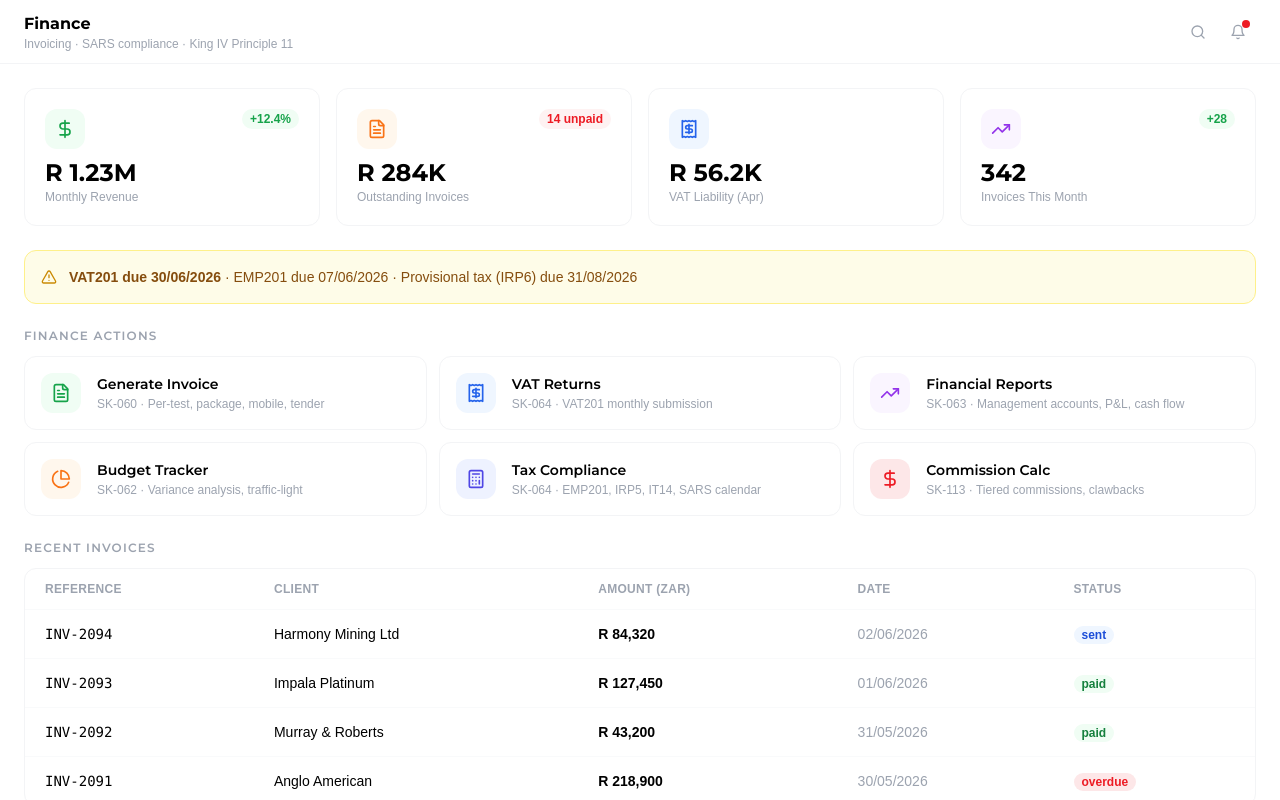
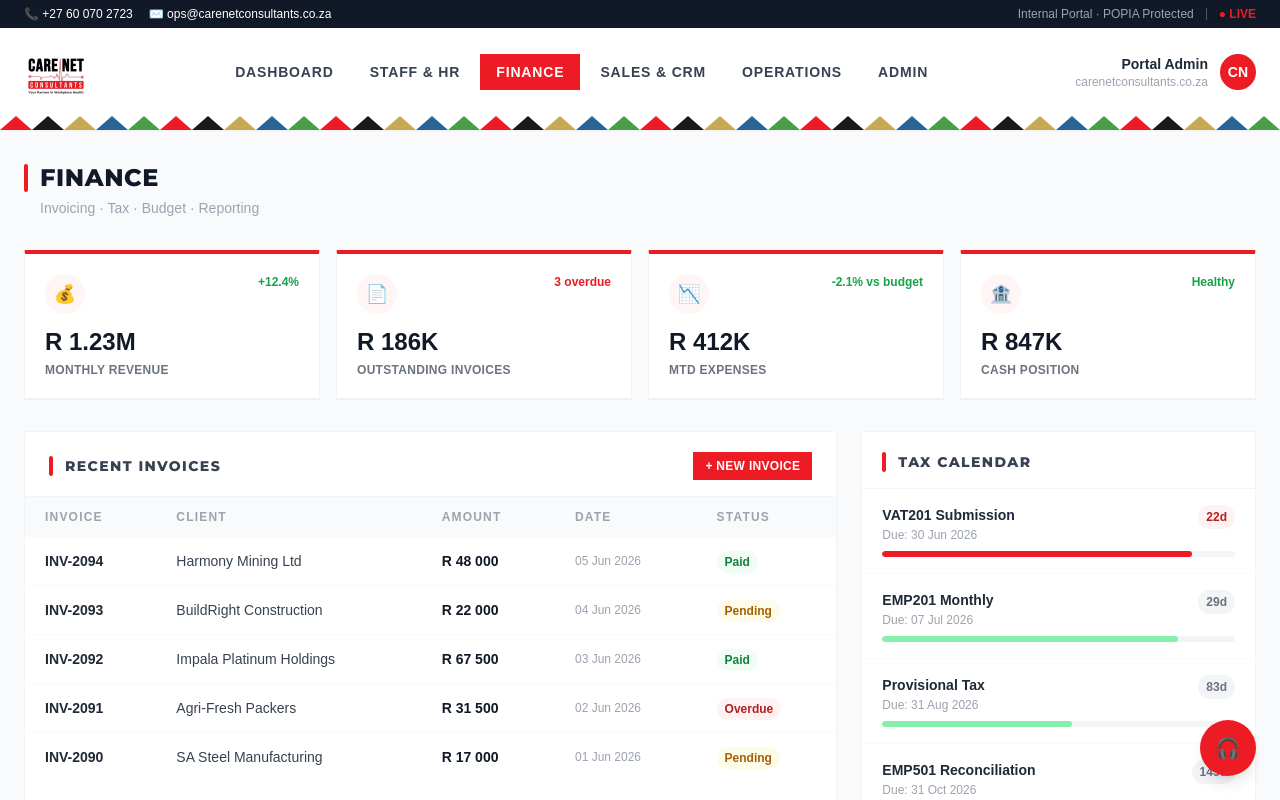
Before and after one commit to IT-CnC-Auto/cnc-portal, a Next.js app: page /finance in a window 1280 px wide. Shown: the top 800 px of the page. Built offline with nearby package versions, Linux system fonts and the light colour scheme.

Commit message:
Refactor FinancePage component with new features

```diff
--- a/app/(portal)/finance/page.tsx
+++ b/app/(portal)/finance/page.tsx
@@ -1,133 +1,182 @@
-import type { Metadata } from 'next'
-import { DollarSign, FileText, Receipt, TrendingUp, PieChart, AlertTriangle, Calculator } from 'lucide-react'
-import { Header } from '@/components/layout/Header'
-import { StatCard } from '@/components/ui/StatCard'
+"use client";
+import { useState } from "react";
+const CNC_RED = "#ED1B24";
 
-export const metadata: Metadata = { title: 'Finance' }
+const AfricanDivider = () => (
+  <div className="w-full overflow-hidden" style={{ height: 14 }}>
+    <svg viewBox="0 0 800 14" className="w-full h-full" preserveAspectRatio="none">
+      {[...Array(40)].map((_, i) => (
+        <polygon key={i} points={`${i*20+10},0 ${i*20+20},14 ${i*20},14`}
+          fill={i%5===0?CNC_RED:i%5===1?"#1a1a1a":i%5===2?"#c8a850":i%5===3?"#2a6496":"#4a9e4a"} />
+      ))}
+    </svg>
+  </div>
+);
+const SectionLabel = ({ children }: { children: React.ReactNode }) => (
+  <div className="flex items-center gap-3 mb-5">
+    <div className="w-1 h-5 rounded-full" style={{ background: CNC_RED }} />
+    <h2 className="text-xs font-black uppercase tracking-widest text-gray-500">{children}</h2>
+  </div>
+);
+const KpiCard = ({ icon, value, label, badge, badgeColor }: { icon:string;value:string;label:string;badge:string;badgeColor:string }) => (
+  <div className="bg-white rounded-sm border border-gray-100 shadow-sm overflow-hidden" style={{ borderTop:`4px solid ${CNC_RED}` }}>
+    <div className="p-5">
+      <div className="flex items-start justify-between mb-3">
+        <div className="w-10 h-10 rounded-full flex items-center justify-center text-lg" style={{ background:"#fff5f5" }}>{icon}</div>
+        <span className="text-xs font-bold" style={{ color:badgeColor }}>{badge}</span>
+      </div>
+      <p className="text-2xl font-black text-gray-900 mb-1">{value}</p>
+      <p className="text-xs text-gray-500 uppercase tracking-wide font-semibold">{label}</p>
+    </div>
+  </div>
+);
 
-const financeStats = [
-  { title: 'Monthly Revenue', value: 'R 1.23M', change: '+12.4%', changePositive: true, icon: DollarSign, iconBg: 'bg-green-50', iconColor: 'text-green-600' },
-  { title: 'Outstanding Invoices', value: 'R 284K', change: '14 unpaid', changePositive: false, icon: FileText, iconBg: 'bg-orange-50', iconColor: 'text-orange-500' },
-  { title: 'VAT Liability (Apr)', value: 'R 56.2K', icon: Receipt, iconBg: 'bg-blue-50', iconColor: 'text-blue-600' },
-  { title: 'Invoices This Month', value: '342', change: '+28', changePositive: true, icon: TrendingUp, iconBg: 'bg-purple-50', iconColor: 'text-purple-600' },
-]
+const invoices = [
+  { number:"INV-2094", client:"Harmony Mining Ltd",      amount:"R 48 000", date:"05 Jun 2026", status:"Paid"    },
+  { number:"INV-2093", client:"BuildRight Construction",  amount:"R 22 000", date:"04 Jun 2026", status:"Pending" },
+  { number:"INV-2092", client:"Impala Platinum Holdings", amount:"R 67 500", date:"03 Jun 2026", status:"Paid"    },
+  { number:"INV-2091", client:"Agri-Fresh Packers",       amount:"R 31 500", date:"02 Jun 2026", status:"Overdue" },
+  { number:"INV-2090", client:"SA Steel Manufacturing",   amount:"R 17 000", date:"01 Jun 2026", status:"Pending" },
+];
 
-const actions = [
-  { label: 'Generate Invoice', icon: FileText, desc: 'SK-060 · Per-test, package, mobile, tender', color: 'green' },
-  { label: 'VAT Returns', icon: Receipt, desc: 'SK-064 · VAT201 monthly submission', color: 'blue' },
-  { label: 'Financial Reports', icon: TrendingUp, desc: 'SK-063 · Management accounts, P&L, cash flow', color: 'purple' },
-  { label: 'Budget Tracker', icon: PieChart, desc: 'SK-062 · Variance analysis, traffic-light', color: 'orange' },
-  { label: 'Tax Compliance', icon: Calculator, desc: 'SK-064 · EMP201, IRP5, IT14, SARS calendar', color: 'indigo' },
-  { label: 'Commission Calc', icon: DollarSign, desc: 'SK-113 · Tiered commissions, clawbacks', color: 'red' },
-]
+const taxCalendar = [
+  { item:"VAT201 Submission",  due:"30 Jun 2026", daysLeft:22, urgent:true  },
+  { item:"EMP201 Monthly",     due:"07 Jul 2026", daysLeft:29, urgent:false },
+  { item:"Provisional Tax",    due:"31 Aug 2026", daysLeft:83, urgent:false },
+  { item:"EMP501 Reconciliation",due:"31 Oct 2026",daysLeft:145,urgent:false },
+];
 
-const colorMap: Record<string, { bg: string; icon: string }> = {
-  green: { bg: 'bg-green-50', icon: 'text-green-600' },
-  blue: { bg: 'bg-blue-50', icon: 'text-blue-600' },
-  purple: { bg: 'bg-purple-50', icon: 'text-purple-600' },
-  orange: { bg: 'bg-orange-50', icon: 'text-orange-500' },
-  indigo: { bg: 'bg-indigo-50', icon: 'text-indigo-600' },
-  red: { bg: 'bg-cnc-red/10', icon: 'text-cnc-red' },
-}
-
-const recentInvoices = [
-  { ref: 'INV-2094', client: 'Harmony Mining Ltd', amount: 'R 84,320', date: '02/06/2026', status: 'sent' },
-  { ref: 'INV-2093', client: 'Impala Platinum', amount: 'R 127,450', date: '01/06/2026', status: 'paid' },
-  { ref: 'INV-2092', client: 'Murray & Roberts', amount: 'R 43,200', date: '31/05/2026', status: 'paid' },
-  { ref: 'INV-2091', client: 'Anglo American', amount: 'R 218,900', date: '30/05/2026', status: 'overdue' },
-]
-
-const invoiceStatus: Record<string, string> = {
-  sent: 'bg-blue-50 text-blue-700',
-  paid: 'bg-green-50 text-green-700',
-  overdue: 'bg-cnc-red/10 text-cnc-red',
-}
+const statusStyle: Record<string,string> = {
+  Paid:    "bg-green-50 text-green-700",
+  Pending: "bg-yellow-50 text-yellow-700",
+  Overdue: "bg-red-50 text-red-700",
+};
 
 export default function FinancePage() {
+  const [activeNav, setActiveNav] = useState("Finance");
+  const navItems = ["Dashboard","Staff & HR","Finance","Sales & CRM","Operations","Admin"];
   return (
-    <>
-      <Header title="Finance" subtitle="Invoicing · SARS compliance · King IV Principle 11" />
-      <main className="flex-1 p-6 space-y-6">
-        <div className="grid grid-cols-2 lg:grid-cols-4 gap-4">
-          {financeStats.map((s) => (
-            <StatCard key={s.title} {...s} />
-          ))}
+    <div className="min-h-screen bg-gray-50">
+      <div className="bg-gray-900 text-white text-xs px-6 py-1.5 flex justify-between items-center">
+        <div className="flex gap-4"><span>📞 +27 60 070 2723</span><span>✉️ ops@carenetconsultants.co.za</span></div>
+        <div className="flex gap-3 items-center">
+          <span className="text-gray-400">Internal Portal · POPIA Protected</span>
+          <span className="w-px h-3 bg-gray-600" />
+          <span style={{ color:CNC_RED }} className="font-bold">● LIVE</span>
+        </div>
+      </div>
+      <header className="bg-white shadow-sm sticky top-0 z-20">
+        <div className="max-w-screen-xl mx-auto px-6 py-3 flex items-center justify-between">
+          <img src="/care-net-logo.png" alt="Care Net Consultants" className="h-16 w-auto" />
+          <nav className="flex gap-1">
+            {navItems.map(item => (
+              <button key={item} onClick={() => setActiveNav(item)}
+                className="px-4 py-2 text-sm font-bold uppercase tracking-wide transition-all"
+                style={{ color:activeNav===item?"white":"#374151", background:activeNav===item?CNC_RED:"transparent", letterSpacing:"0.06em" }}>
+                {item}
+              </button>
+            ))}
+          </nav>
+          <div className="flex items-center gap-3">
+            <div className="text-right"><p className="text-sm font-bold text-gray-800">Portal Admin</p><p className="text-xs text-gray-400">carenetconsultants.co.za</p></div>
+            <div className="w-9 h-9 rounded-full flex items-center justify-center text-white text-sm font-black" style={{ background:CNC_RED }}>CN</div>
+          </div>
+        </div>
+        <AfricanDivider />
+      </header>
+      <main className="max-w-screen-xl mx-auto px-6 py-8">
+        <div className="mb-8">
+          <div className="flex items-center gap-3 mb-1">
+            <div className="w-1 h-7 rounded-full" style={{ background:CNC_RED }} />
+            <h1 className="text-2xl font-black uppercase tracking-wide text-gray-900">FINANCE</h1>
+          </div>
+          <p className="text-sm text-gray-400 ml-4">Invoicing · Tax · Budget · Reporting</p>
         </div>
 
-        {/* SARS Alert */}
-        <div className="flex items-start gap-3 bg-yellow-50 border border-yellow-200 rounded-xl p-4">
-          <AlertTriangle className="w-4 h-4 text-yellow-600 flex-shrink-0 mt-0.5" />
-          <p className="text-sm text-yellow-800">
-            <span className="font-semibold">VAT201 due 30/06/2026</span> · EMP201 due 07/06/2026 ·
-            Provisional tax (IRP6) due 31/08/2026
-          </p>
+        <div className="grid grid-cols-4 gap-4 mb-8">
+          <KpiCard icon="💰" value="R 1.23M" label="Monthly Revenue"      badge="+12.4%"      badgeColor="#16a34a" />
+          <KpiCard icon="📄" value="R 186K"  label="Outstanding Invoices" badge="3 overdue"   badgeColor={CNC_RED} />
+          <KpiCard icon="📉" value="R 412K"  label="MTD Expenses"         badge="-2.1% vs budget" badgeColor="#16a34a" />
+          <KpiCard icon="🏦" value="R 847K"  label="Cash Position"        badge="Healthy"     badgeColor="#16a34a" />
         </div>
 
-        <section>
-          <h3 className="text-xs font-heading font-semibold text-cnc-gray-400 uppercase tracking-widest mb-3">
-            Finance Actions
-          </h3>
-          <div className="grid grid-cols-1 sm:grid-cols-2 lg:grid-cols-3 gap-3">
-            {actions.map(({ label, icon: Icon, desc, color }) => {
-              const c = colorMap[color]
-              return (
-                <button
-                  key={label}
-                  className="flex items-center gap-4 p-4 bg-white rounded-xl border border-cnc-gray-100 hover:border-cnc-red hover:shadow-cnc-sm transition-all text-left group"
-                >
-                  <div className={`w-10 h-10 rounded-xl flex items-center justify-center flex-shrink-0 ${c.bg}`}>
-                    <Icon className={`w-5 h-5 ${c.icon}`} />
-                  </div>
-                  <div>
-                    <p className="text-sm font-heading font-semibold text-cnc-black">{label}</p>
-                    <p className="text-xs text-cnc-gray-400 mt-0.5">{desc}</p>
-                  </div>
-                </button>
-              )
-            })}
-          </div>
-        </section>
-
-        {/* Recent Invoices */}
-        <section>
-          <h3 className="text-xs font-heading font-semibold text-cnc-gray-400 uppercase tracking-widest mb-3">
-            Recent Invoices
-          </h3>
-          <div className="bg-white rounded-xl border border-cnc-gray-100 overflow-hidden">
+        <div className="grid grid-cols-3 gap-6 mb-8">
+          <div className="col-span-2 bg-white rounded-sm shadow-sm border border-gray-100 overflow-hidden">
+            <div className="px-6 pt-5 pb-4 border-b border-gray-100 flex items-center justify-between">
+              <div className="flex items-center gap-3">
+                <div className="w-1 h-5 rounded-full" style={{ background:CNC_RED }} />
+                <h2 className="text-sm font-black uppercase tracking-widest text-gray-700">RECENT INVOICES</h2>
+              </div>
+              <button className="text-xs font-bold uppercase tracking-wide text-white px-3 py-1.5" style={{ background:CNC_RED }}>+ New Invoice</button>
+            </div>
             <table className="w-full">
               <thead>
-                <tr className="border-b border-cnc-gray-50">
-                  {['Reference', 'Client', 'Amount (ZAR)', 'Date', 'Status'].map((h) => (
-                    <th key={h} className="text-left px-5 py-3 text-xs font-semibold text-cnc-gray-400 uppercase tracking-wide">
-                      {h}
-                    </th>
+                <tr className="bg-gray-50">
+                  {["Invoice","Client","Amount","Date","Status"].map(h => (
+                    <th key={h} className="px-5 py-3 text-left text-xs font-bold uppercase tracking-widest text-gray-400">{h}</th>
                   ))}
                 </tr>
               </thead>
-              <tbody>
-                {recentInvoices.map((inv, i) => (
-                  <tr key={i} className="border-b border-cnc-gray-50 last:border-0 hover:bg-cnc-gray-50/50 transition-colors">
-                    <td className="px-5 py-3 text-sm font-mono font-medium text-cnc-black">{inv.ref}</td>
-                    <td className="px-5 py-3 text-sm text-cnc-black">{inv.client}</td>
-                    <td className="px-5 py-3 text-sm font-semibold text-cnc-black">{inv.amount}</td>
-                    <td className="px-5 py-3 text-sm text-cnc-gray-400">{inv.date}</td>
+              <tbody className="divide-y divide-gray-50">
+                {invoices.map((inv,i) => (
+                  <tr key={i} className="hover:bg-red-50 cursor-pointer transition-colors">
+                    <td className="px-5 py-3 text-sm font-bold text-gray-800">{inv.number}</td>
+                    <td className="px-5 py-3 text-sm text-gray-700">{inv.client}</td>
+                    <td className="px-5 py-3 text-sm font-bold text-gray-900">{inv.amount}</td>
+                    <td className="px-5 py-3 text-xs text-gray-400">{inv.date}</td>
                     <td className="px-5 py-3">
-                      <span className={`text-xs font-semibold px-2 py-0.5 rounded-full ${invoiceStatus[inv.status]}`}>
-                        {inv.status}
-                      </span>
+                      <span className={`text-xs font-bold px-2 py-1 rounded-full ${statusStyle[inv.status]}`}>{inv.status}</span>
                     </td>
                   </tr>
                 ))}
               </tbody>
             </table>
           </div>
-        </section>
 
-        <div className="bg-cnc-gray-50 border border-cnc-gray-200 rounded-xl p-4 text-sm text-cnc-gray-500">
-          <p className="font-semibold text-cnc-gray-700 mb-1">Module in development</p>
-          <p>Full invoice generation (SK-060), Xero integration, management accounts (SK-063), and automated SARS submission calendar (SK-064) are being built.</p>
+          <div className="bg-white rounded-sm shadow-sm border border-gray-100 overflow-hidden">
+            <div className="px-5 pt-5 pb-4 border-b border-gray-100 flex items-center gap-3">
+              <div className="w-1 h-5 rounded-full" style={{ background:CNC_RED }} />
+              <h2 className="text-sm font-black uppercase tracking-widest text-gray-700">TAX CALENDAR</h2>
+            </div>
+            <div className="divide-y divide-gray-50">
+              {taxCalendar.map((t,i) => (
+                <div key={i} className="px-5 py-4 hover:bg-red-50 transition-colors">
+                  <div className="flex items-start justify-between">
+                    <div>
+                      <p className="text-sm font-bold text-gray-800">{t.item}</p>
+                      <p className="text-xs text-gray-400 mt-0.5">Due: {t.due}</p>
+                    </div>
+                    <span className={`text-xs font-black px-2 py-1 rounded-full ${t.urgent?"bg-red-50 text-red-700":"bg-gray-100 text-gray-500"}`}>
+                      {t.daysLeft}d
+                    </span>
+                  </div>
+                  <div className="mt-2 h-1.5 bg-gray-100 rounded-full overflow-hidden">
+                    <div className="h-full rounded-full" style={{ width:`${Math.min(100,(180-t.daysLeft)/180*100)}%`, background:t.urgent?CNC_RED:"#86efac" }} />
+                  </div>
+                </div>
+              ))}
+            </div>
+            <div className="px-5 py-4 border-t border-gray-100">
+              <SectionLabel>QUICK ACTIONS</SectionLabel>
+              <div className="space-y-2">
+                {["Generate VAT201","Run Payroll","Export Management Accounts","Download IRP5s"].map(a => (
+                  <button key={a} className="w-full text-left text-xs font-bold text-gray-700 py-2 px-3 bg-gray-50 hover:bg-red-50 hover:text-red-700 transition-colors rounded-sm">
+                    → {a}
+                  </button>
+                ))}
+              </div>
+            </div>
+          </div>
         </div>
+
+        <AfricanDivider />
+        <p className="text-center text-xs text-gray-400 mt-3 pb-6">Care Net Consultants (Pty) Ltd · Internal Portal · POPIA Act 4 of 2013 · Confidential</p>
       </main>
-    </>
-  )
+      <div className="fixed bottom-6 right-6 z-50">
+        <button className="w-14 h-14 rounded-full flex items-center justify-center text-white shadow-lg hover:scale-105 transition-transform" style={{ background:CNC_RED }} title="Chat with Sr Thandi">
+          <span className="text-xl">🎧</span>
+        </button>
+      </div>
+    </div>
+  );
 }
```
